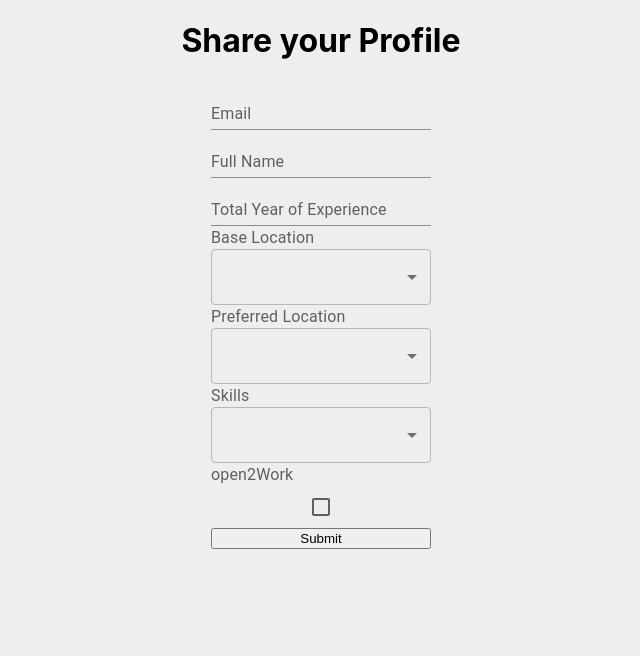
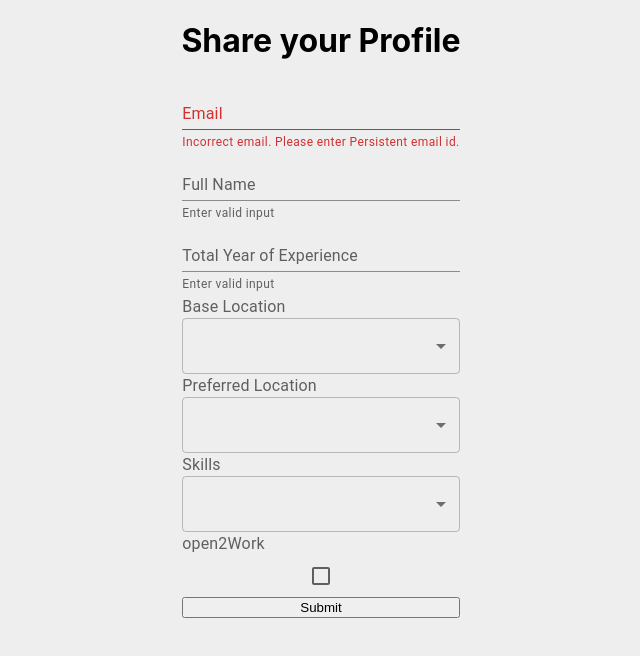
Before and after one commit to Mansi-Ayaskar/Open2Work, a React (Create React App) app: page /profile in a window 1280 px wide. Shown: the top 656 px of the page, without its empty margins (319-959 px from the left). Built offline with nearby package versions, Linux system fonts and the light colour scheme.

Commit message:
Added validation

```diff
--- a/src/Pages/Profile.js
+++ b/src/Pages/Profile.js
@@ -5,6 +5,8 @@ import { profileFormList } from '../helper/profile-data';
 import CustomSelect from '../Components/CustomSelect';
 
 function Profile() {
+  const [isValidEmail, setIsValidEmail] = useState(false);
+
   const [inputs, setInputs] = useState({
     openToWork: false,
     skills: [],
@@ -12,6 +14,11 @@ function Profile() {
     preferredlocation: ''
   });
   const handleChange = (event) => {
+    if (event.target.name === 'email') {
+      setIsValidEmail(event.target.value.includes('@persistent.com'));
+    } else {
+      setIsValidEmail(true);
+    }
     setInputs((values) => ({
       ...values,
       [event.target.name]: event.target.value
@@ -79,6 +86,12 @@ function Profile() {
                 variant="standard"
                 value={inputs[formData.id] || ''}
                 onChange={handleChange}
+                error={formData.type === 'email' ? !isValidEmail : false}
+                helperText={
+                  formData.type === 'email'
+                    ? 'Incorrect email. Please enter Persistent email id.'
+                    : 'Enter valid input'
+                }
               />
             );
           })}
```
